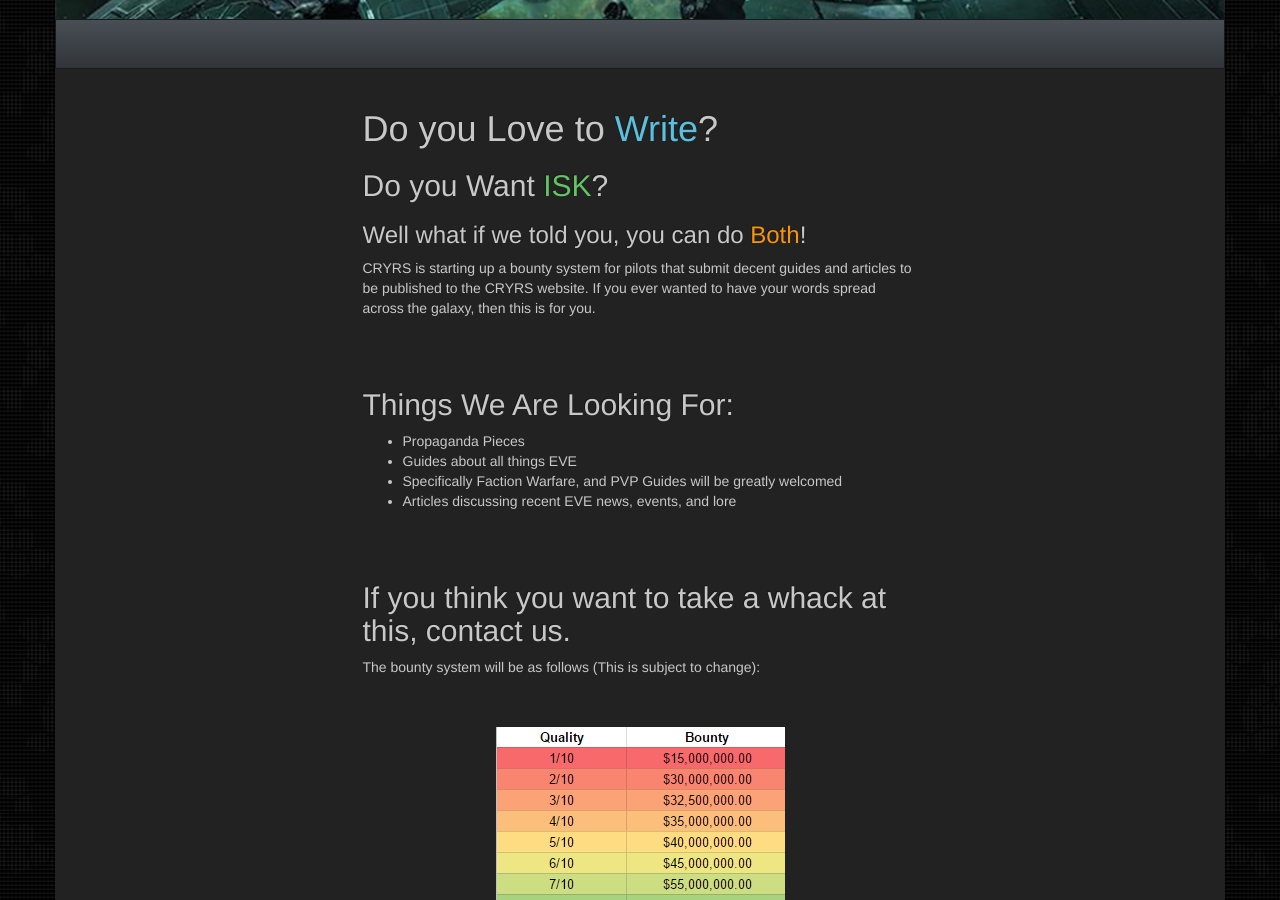
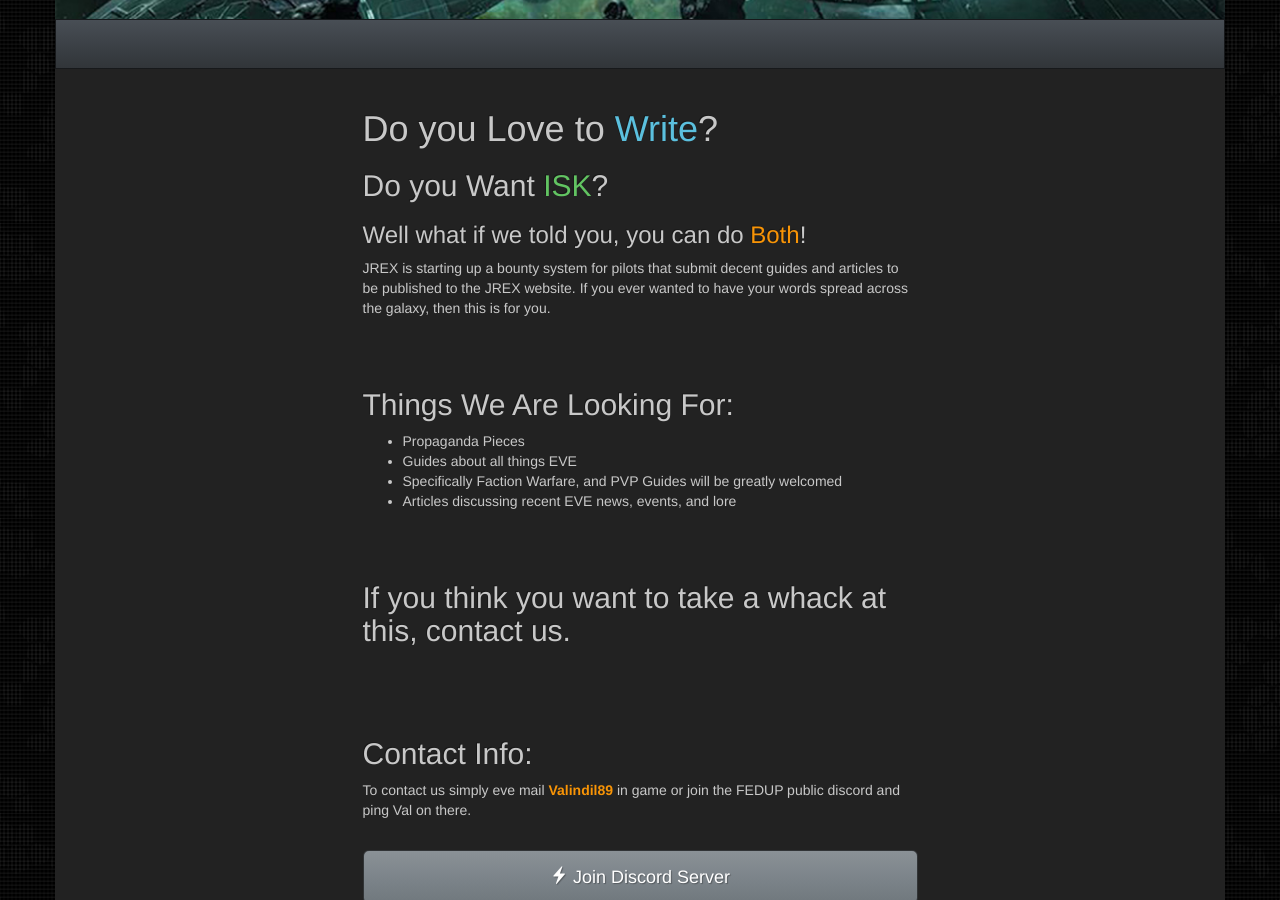
Before and after one commit to shadowcodex/cryrs-site, a Jekyll site: the page built from writing.html, in a window 1280 px wide and 900 px high, scrolled down 367 px. Built offline with Jekyll 4.4.1, drawn with Linux system fonts in a browser that asks for light colours.

Commit message:
remove cryrs from writing

```diff
--- a/writing.html
+++ b/writing.html
@@ -7,8 +7,8 @@
             <h1>Do you Love to <span class="text-info">Write</span>?</h1>
             <h2>Do you Want <span class="text-success">ISK</span>?</h2>
             <h3>Well what if we told you, you can do <span class="text-warning">Both</span>!</h3>
-            <p>CRYRS is starting up a bounty system for pilots that submit decent
-            guides and articles to be published to the CRYRS website. If you ever
+            <p>JREX is starting up a bounty system for pilots that submit decent
+            guides and articles to be published to the JREX website. If you ever
             wanted to have your words spread across the galaxy, then this is for you.</p>
             <br><br>
             <h2>Things We Are Looking For:</h2>
@@ -20,11 +20,7 @@
             </ul>
             <br><br>
             <h2>If you think you want to take a whack at this, contact us.</h2>
-            <p>The bounty system will be as follows (This is subject to change):</p>
-            <br><br>
-            <div class="center">
-                <img src="/imgs/cryrs_bounty.png">
-            </div>
+
             <br><br><br>
             <h2>Contact Info:</h2>
             <p>To contact us simply eve mail <span class="text-warning"><strong>Valindil89</strong></span>
```
